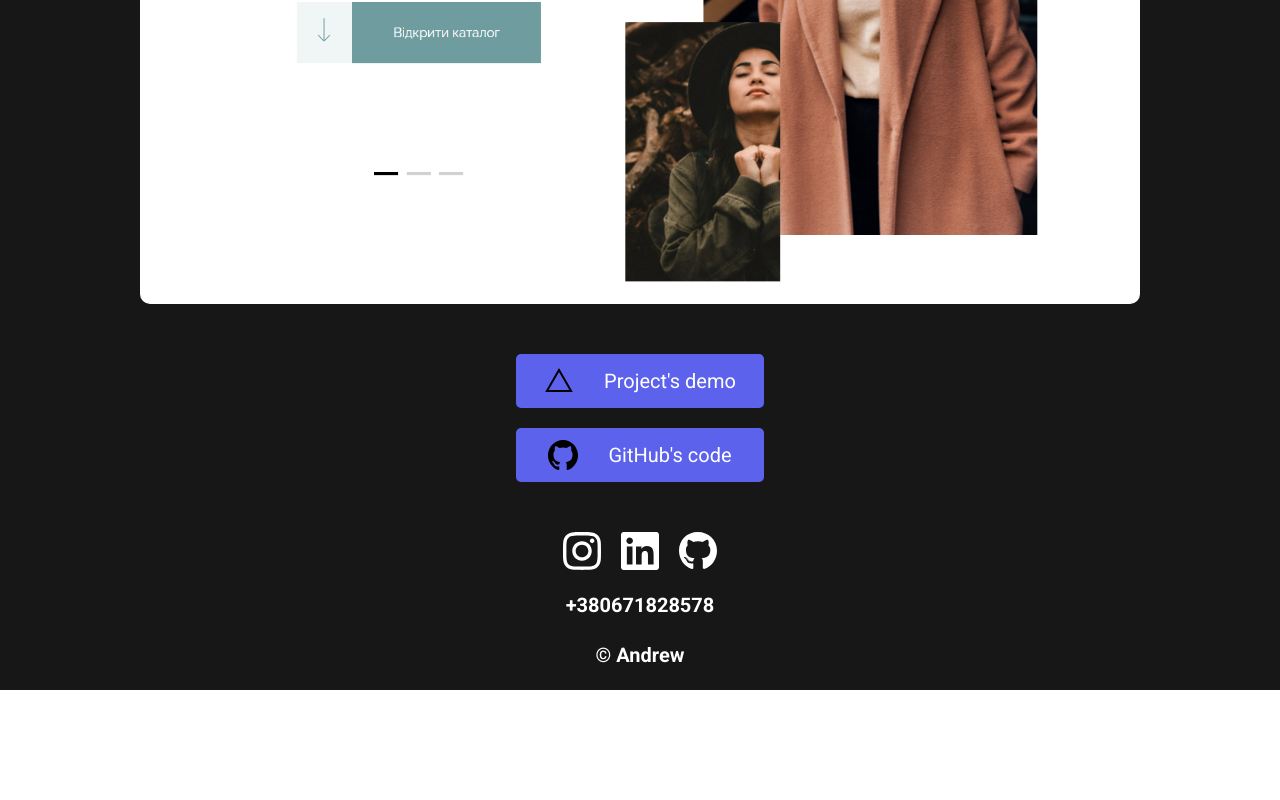
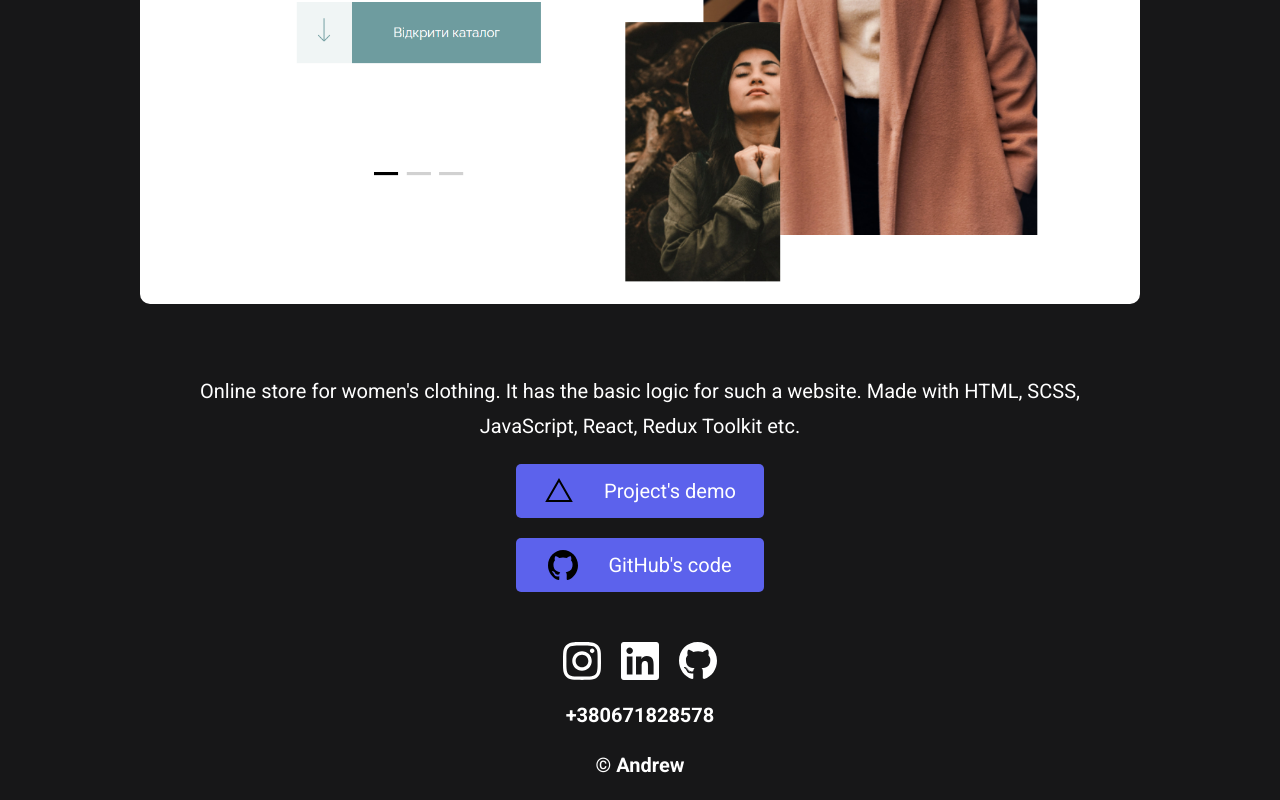
Before and after one commit to DefRiZ/portfolio, a React (Create React App) app: page /projects/0 in a window 1280 px wide. Shown: the part 579-1379 px from the top of the page. Before the commit the page ends 1269 px from the top, so only its background shows below. Built offline with nearby package versions, Linux system fonts and the light colour scheme.

Commit message:
Added discribe

```diff
--- a/src/Pages/SingleProject/SingleProject.module.scss
+++ b/src/Pages/SingleProject/SingleProject.module.scss
@@ -24,6 +24,14 @@
       .image {
         padding: 20px;
       }
+    }
+    .discribe {
+      max-width: 900px;
+      color: #ffffff;
+      font-size: 2rem;
+      line-height: 3.5rem;
+      text-align: center;
+      margin: 20px auto;
     }
     .links {
       .vercelBtn {
--- a/src/Pages/SingleProject/SingleProject.tsx
+++ b/src/Pages/SingleProject/SingleProject.tsx
@@ -30,6 +30,7 @@ const SingleProject = () => {
             alt="single-page project"
           />
         </div>
+        <p className={styles.discribe}>{project.discribe}</p>
         <div className={styles.links}>
           {project.vercelDemo && (
             <Link className={styles.vercelBtn} to={project.vercelDemo}>
--- a/src/projectArray/arrayProject.ts
+++ b/src/projectArray/arrayProject.ts
@@ -13,6 +13,8 @@ export const projects: projectElement[] = [
     url: womazing,
     vercelDemo: "https://clothes-shop-navy.vercel.app/",
     gitHub: "https://github.com/DefRiZ/clothes-shop",
+    discribe: `Online store for women's clothing. It has the basic logic for such a website.
+    Made with HTML, SCSS, JavaScript, React, Redux Toolkit etc.`,
   },
   {
     id: 1,
@@ -20,6 +22,8 @@ export const projects: projectElement[] = [
     url: sedona,
     vercelDemo: "https://sedona-kappa.vercel.app/",
     gitHub: "https://github.com/DefRiZ/sedona",
+    discribe: `Hotel search in Sedona. Made with HTML, SCSS, TypeScript, React, Redux Toolkit etc.
+    For hotel's list you should run project from terminal with "npm run dev" command.`,
   },
   {
     id: 2,
@@ -27,17 +31,23 @@ export const projects: projectElement[] = [
     url: yourmeat,
     vercelDemo: "https://yourmeat.vercel.app/",
     gitHub: "https://github.com/DefRiZ/yourmeat",
+    discribe: `Web page for burger ordering. Made with HTML, SCSS, TypeScript, Next.js, Zustand.
+    If you can't get burger's list turn on your vpn.`,
   },
   {
     id: 3,
     name: "ReactSushi",
     url: reactSushi,
     gitHub: "https://github.com/DefRiZ/sushi-react",
+    discribe: `My first demo project with ordering logic. Made with HTML, SCSS, TypeScript,
+    React, Redux Toolkit etc`,
   },
   {
     id: 4,
     name: "ReactSneakers",
     url: reactSneakers,
     gitHub: "https://github.com/DefRiZ/react-sneakers",
+    discribe: `Demo project with sneaker's ordering logic. Made with HTML, SCSS, TypeScript,
+    React, Redux Toolkit etc`,
   },
 ];
--- a/src/types.tsx
+++ b/src/types.tsx
@@ -4,5 +4,5 @@ export type projectElement = {
   url?: string;
   vercelDemo?: string;
   gitHub?: string;
-  discribe?: "string";
+  discribe?: string;
 };
```
